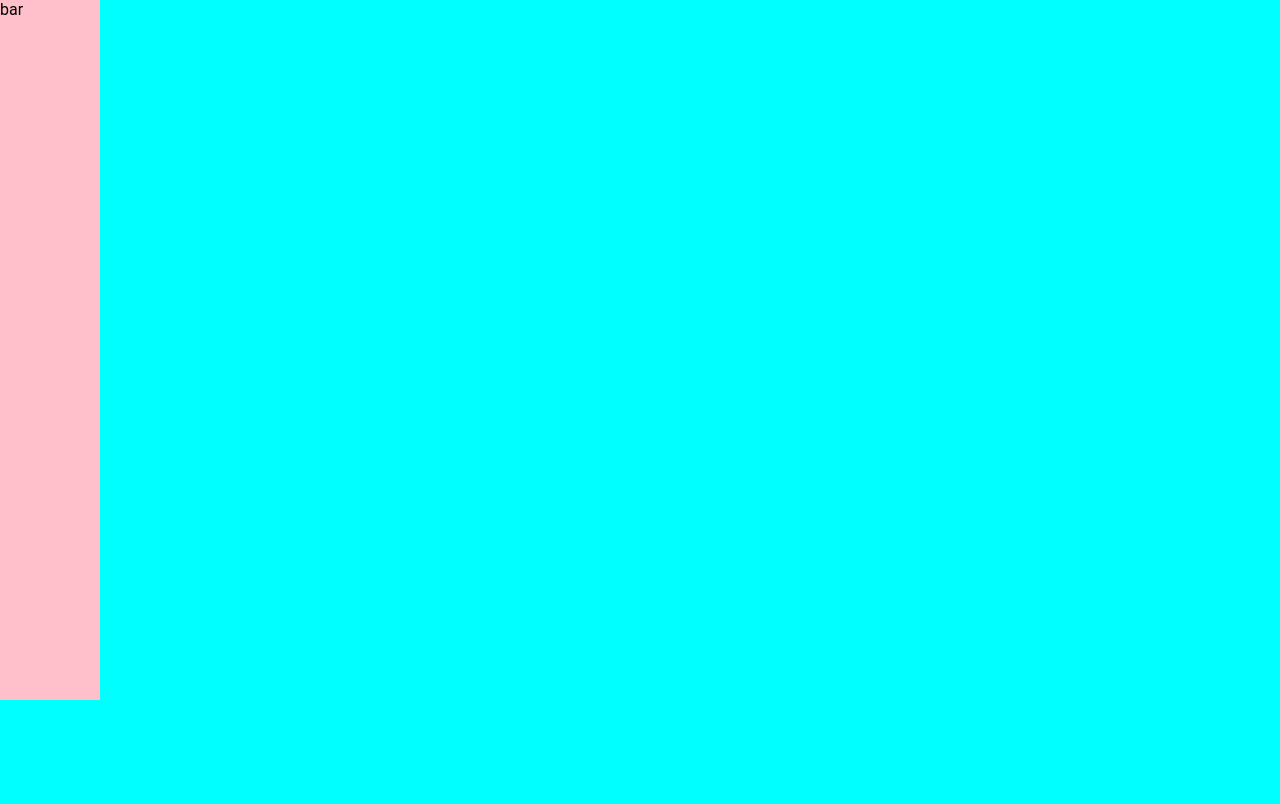
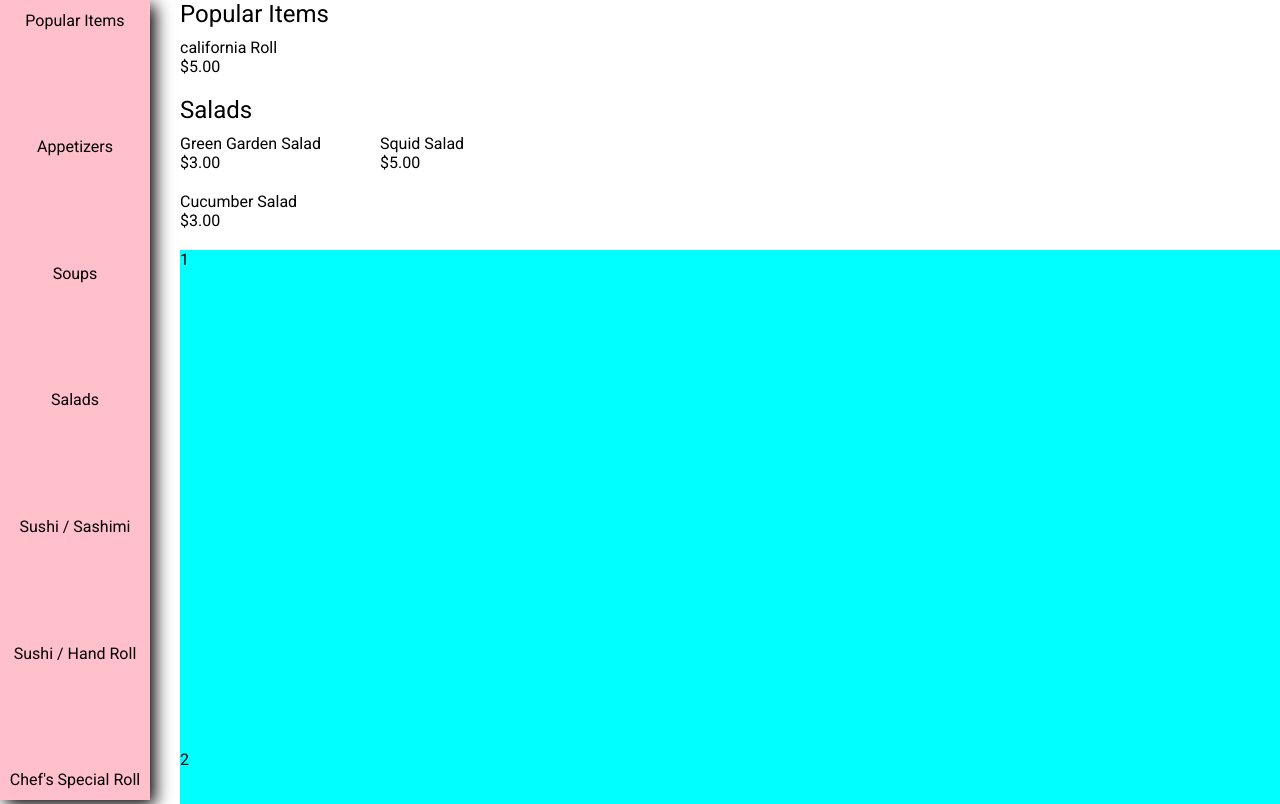
Before and after one commit to jessechen04/Restaurant-TokyoBoat, a plain HTML site: page order-online.html in a window 1280 px wide. Shown: the top 804 px of the page. Drawn offline with Linux system fonts and the light colour scheme.

Commit message:
Added sidebar to order online and parts of menu

```diff
--- a/order-online.html
+++ b/order-online.html
@@ -4,13 +4,80 @@
         Order Online
     </title>
 
+    <link rel="preconnect" href="https://fonts.googleapis.com">
+    <link rel="preconnect" href="https://fonts.gstatic.com" crossorigin>
+    <link href="https://fonts.googleapis.com/css2?family=Roboto:wght@400;500;700&display=swap" rel="stylesheet">
+
     <link rel="stylesheet" href="styles/pages/order-online.css">
     <link rel="stylesheet" href="styles/shared/general.css">
 </head>
 <body>
     <div class="navigation-bar">
-        bar
+        <div class="category-flex"><a href="#Popular Items">Popular Items</a></div>
+        <div class="category-flex"><a>Appetizers</a></div>
+        <div class="category-flex"><a>Soups</a></div>
+        <div class="category-flex"><a href="#Salads">Salads</a></div>
+        <div class="category-flex"><a>Sushi / Sashimi</a></div>
+        <div class="category-flex"><a>Sushi / Hand Roll</a></div>
+        <div class="category-flex"><a>Chef's Special Roll</a></div>
+
     </div>
+
+    <div class="menu">
+        <div id="Popular Items" class="menu-section">
+            <div class="section-title">Popular Items</div>
+            <div class="section-grid">
+                <div class="menu-item">
+                    <div class="item-name">california Roll</div>
+                    <div class="item-price">$5.00</div>
+                    <div class="item-description"></div>
+
+                    <div class="item-image"></div>
+                </div>
+            </div>
+        </div>
+
+        <div id="Salads" class="menu-section">
+            <div class="section-title">Salads</div>
+            <div class="section-grid">
+                <div class="menu-item">
+                    <div class="item-name">Green Garden Salad</div>
+                    <div class="item-price">$3.00</div>
+                    <div class="item-description"></div>
+
+                    <div class="item-image"></div>
+                </div>
+
+                <div class="menu-item">
+                    <div class="item-name">Squid Salad</div>
+                    <div class="item-price">$5.00</div>
+                    <div class="item-description"></div>
+
+                    <div class="item-image"></div>
+                </div>
+
+                <div class="menu-item">
+                    <div class="item-name">Cucumber Salad</div>
+                    <div class="item-price">$3.00</div>
+                    <div class="item-description"></div>
+
+                    <div class="item-image"></div>
+                </div>
+            </div>
+        </div>
+
+        <div class="fill">
+            1
+        </div>
+        <div class="fill">
+            2
+        </div>
+        <div class="fill">
+            3
+        </div>
+    </div>
+
+
     <div class="fill">
         1
     </div>
--- a/styles/pages/order-online.css
+++ b/styles/pages/order-online.css
@@ -1,8 +1,43 @@
 .navigation-bar {
+    display: flex;
+    flex-direction: column;
+    justify-content: space-between;
+
     background-color: pink;
     position: fixed;
-    height: 700px;
-    width: 100px;
+    top: 0px;
+    bottom: 0px;
+    width: 150px;
+    box-shadow: 5px 5px 16px;
+}
+
+.category-flex {
+    display: flex;
+    justify-content: center;
+    align-items: center;
+
+    height: 40px;
+}
+
+.menu {
+    margin-left: 180px;
+}
+
+.section-title {
+    font-size: 24px;
+    margin-bottom: 10px;
+}
+
+.section-grid {
+    display: grid;
+    grid-template-columns: 200px 200px;
+    row-gap: 20px;
+    margin-bottom: 20px;
+}
+
+.menu-item {
+    border-width: 2px;
+    border-color: black;
 }
 
 .fill {
--- a/styles/shared/general.css
+++ b/styles/shared/general.css
@@ -5,4 +5,5 @@ body {
 
 a {
     text-decoration: none;
+    color: black;
 }
```
Also changed, not shown: home.html (+3 -3 lines).
